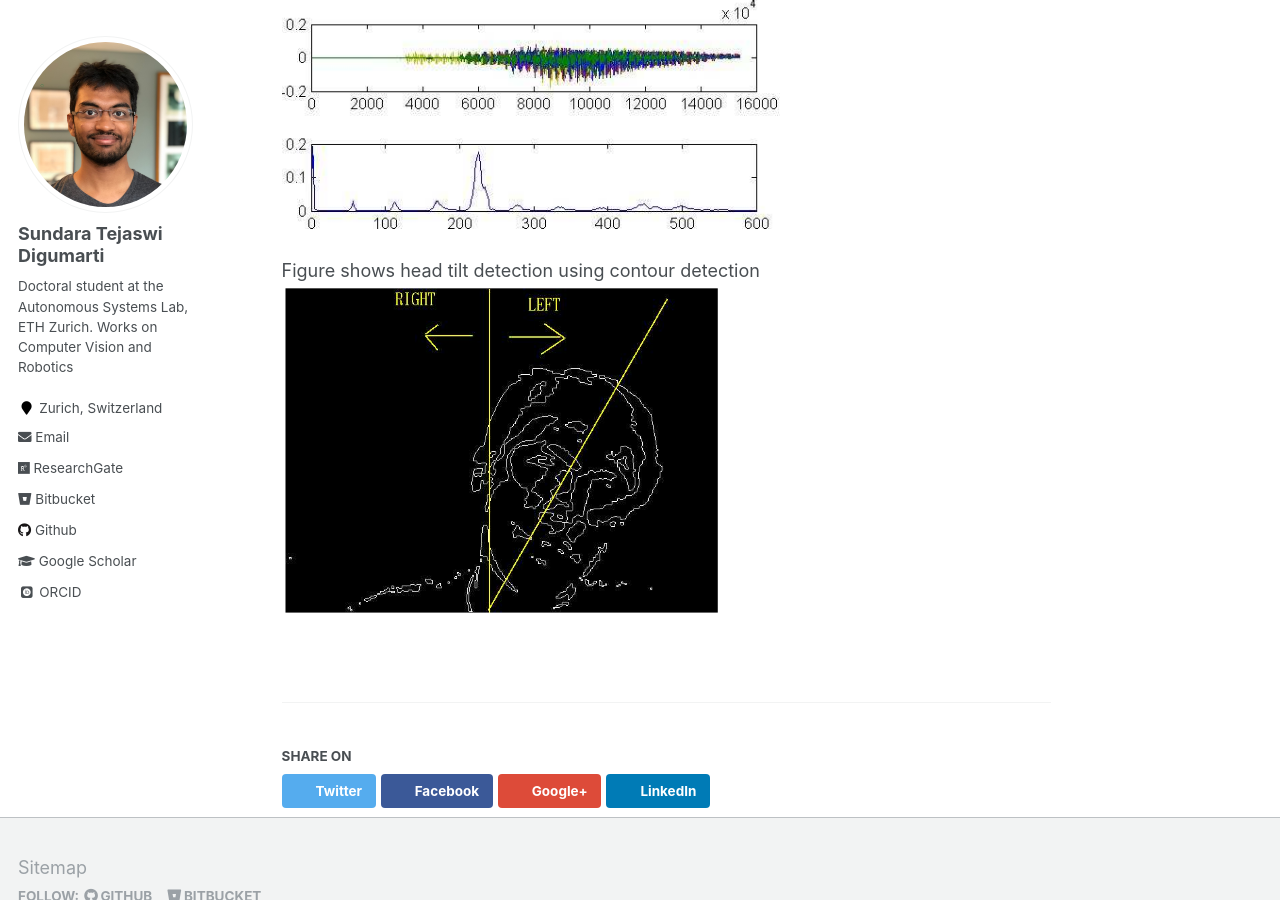
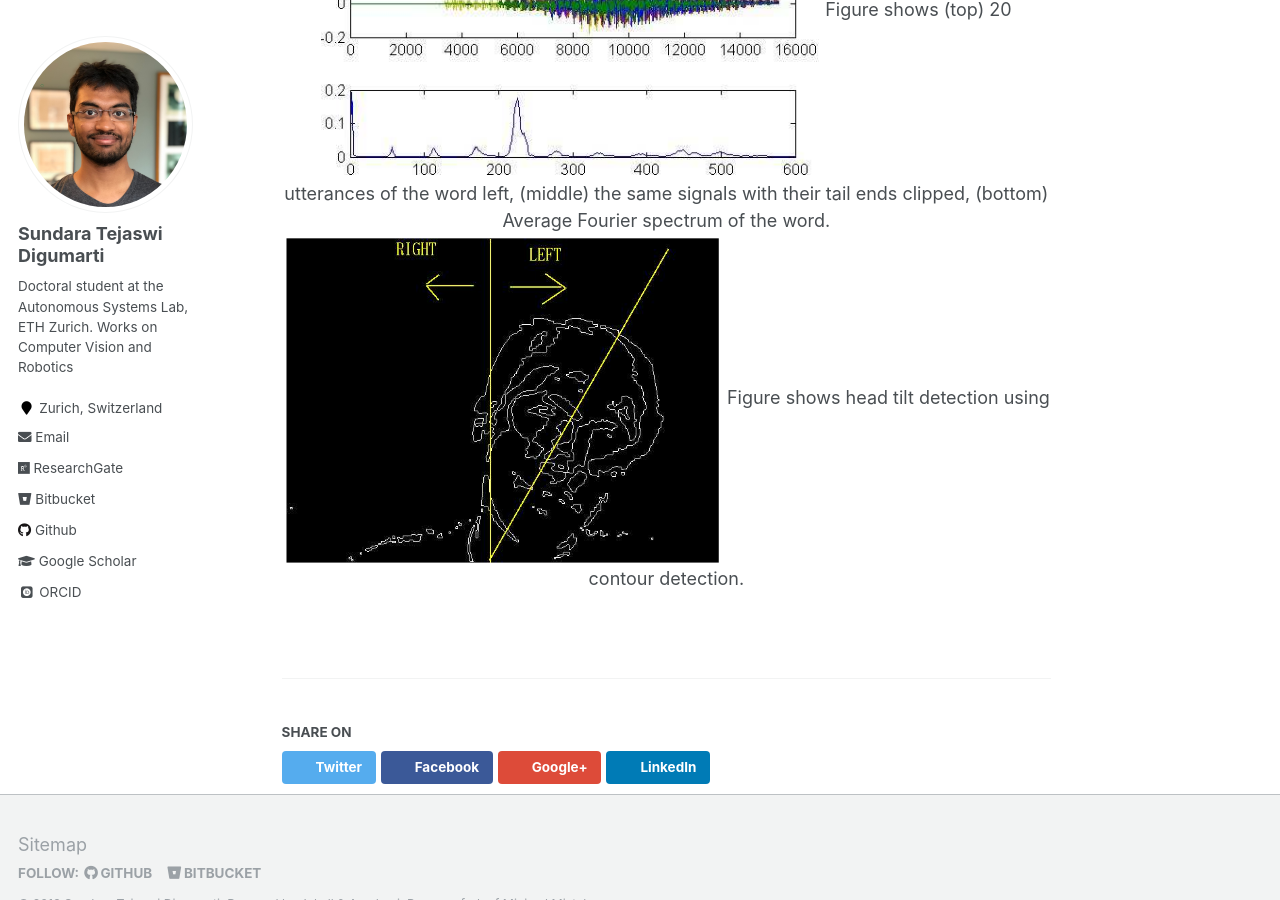
Before and after one commit to tejaswid/tejaswid.github.io, a Jekyll site: the page built from _projects/p1-wheelchair.md, in a window 1280 px wide and 900 px high, scrolled down 584 px. Built offline with Jekyll 4.4.1, drawn with Linux system fonts in a browser that asks for light colours; some web fonts are replaced.

Commit message:
Centering images

```diff
--- a/_projects/p1-wheelchair.md
+++ b/_projects/p1-wheelchair.md
@@ -6,8 +6,10 @@
 
 This project was my Bachelor's Thesis. We developed alternate input modalities for a smart wheelchair platform to be used by people with severe motor disablilities who are unable to control a wheelchair using their hands/fingers as in the traditional way. My part of the project was in developing a control framework based on voice commands, while my colleague, Abhash Kumar Singh, worked on a control framework based on head motion and tilt. This work was published at the Advances in Robotics conference in 2013 and won the best paper award.
 
+<p align="center">
+<img src='/images/wheelchair.png'>
 Figure shows (top) 20 utterances of the word left, (middle) the same signals with their tail ends clipped, (bottom) Average Fourier spectrum of the word.
-<img src='/images/wheelchair.png'>
 
-Figure shows head tilt detection using contour detection
 <img src='/images/wheelchair-head-tilt.png'>
+Figure shows head tilt detection using contour detection.
+</p>
```
